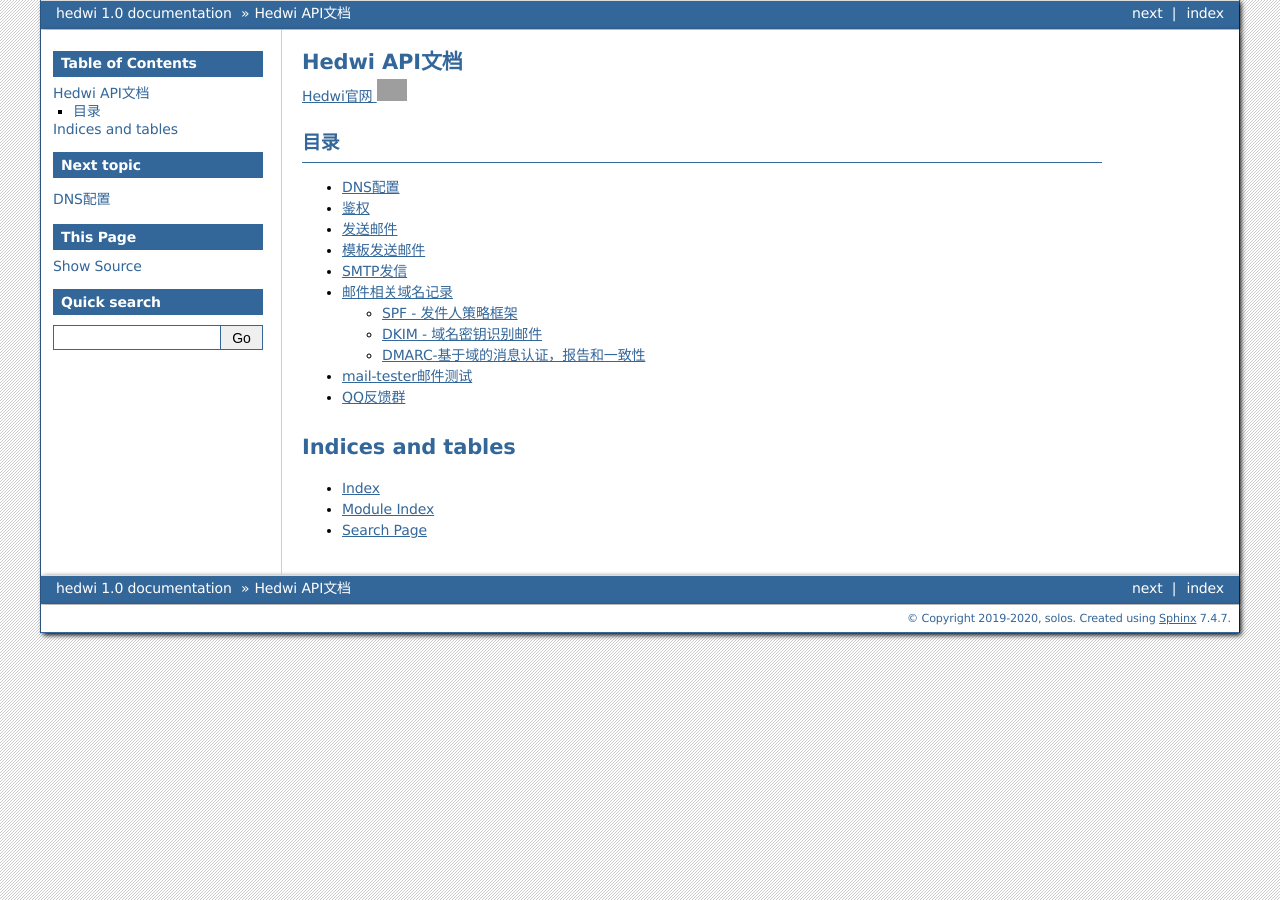
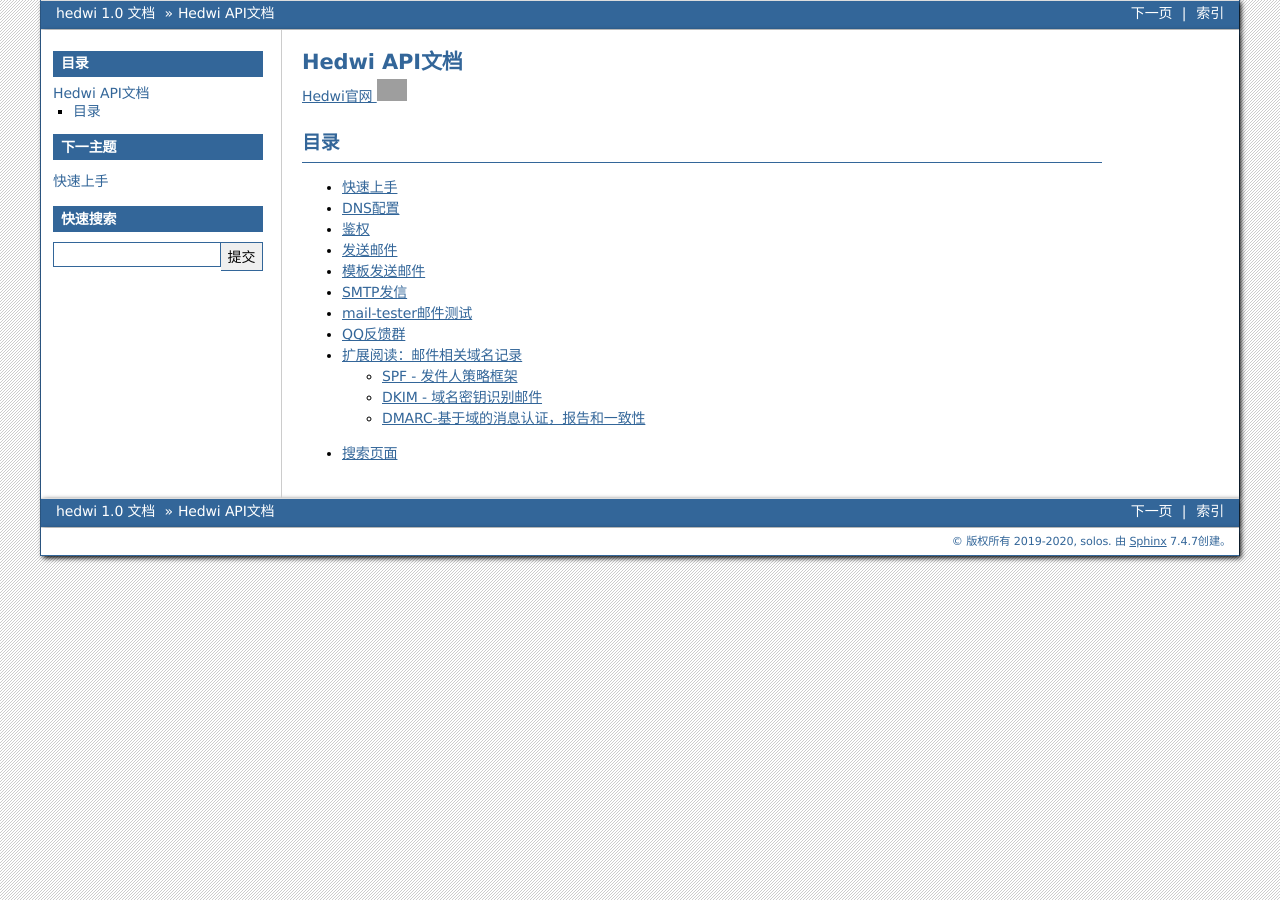
Before and after one commit to Hedwi/hedwi-document, a Sphinx documentation site: the page built from docs/source/index.rst, in a window 1280 px wide. Built offline with Sphinx 7.4.7, drawn with Linux system fonts in a browser that asks for light colours; the version number could not be read and is left out; grey boxes are pictures that could not be loaded.

Commit message:
update docs
update docs

```diff
--- a/docs/source/conf.py
+++ b/docs/source/conf.py
@@ -61,7 +61,7 @@
 #
 # This is also used if you do content translation via gettext catalogs.
 # Usually you set "language" from the command line for these cases.
-language = None
+language = 'zh_CN'
 
 # List of patterns, relative to source directory, that match files and
 # directories to ignore when looking for source files.
@@ -91,6 +91,9 @@
 # relative to this directory. They are copied after the builtin static files,
 # so a file named "default.css" will overwrite the builtin "default.css".
 html_static_path = ['_static']
+
+html_show_sourcelink = False
+
 
 # Custom sidebar templates, must be a dictionary that maps document names
 # to template names.
--- a/docs/source/index.rst
+++ b/docs/source/index.rst
@@ -19,18 +19,14 @@
 .. toctree::
    :maxdepth: 2
 
+   start
    dnsconfig
    auth
    email
    smtp
-   record
    mailtester
    qq
 
+   record
 
-Indices and tables
-==================
-
-* :ref:`genindex`
-* :ref:`modindex`
 * :ref:`search`
--- a/docs/source/record.rst
+++ b/docs/source/record.rst
@@ -1,5 +1,5 @@
-邮件相关域名记录
-==========================
+扩展阅读：邮件相关域名记录
+====================================
 
 .. toctree::
    :maxdepth: 1
```
Also changed, not shown: docs/source/start.rst (added, +8 -0 lines).
